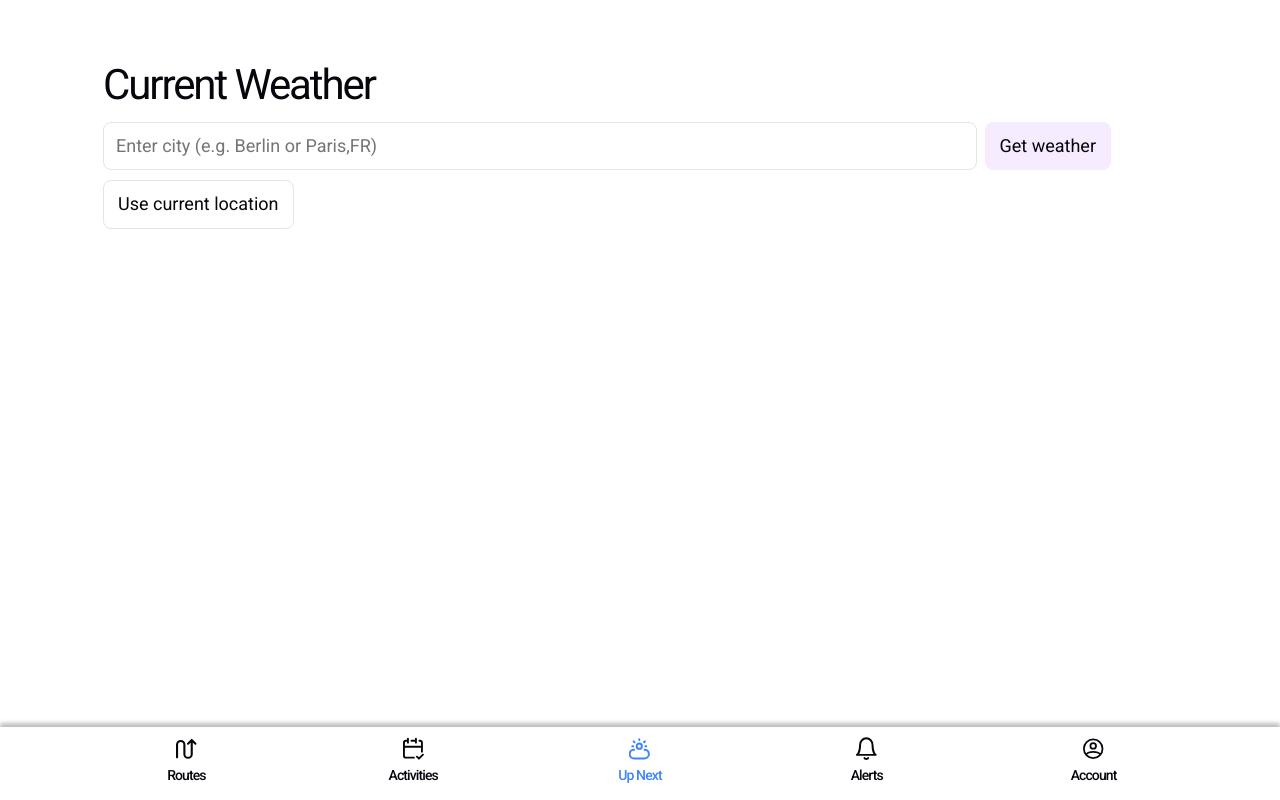
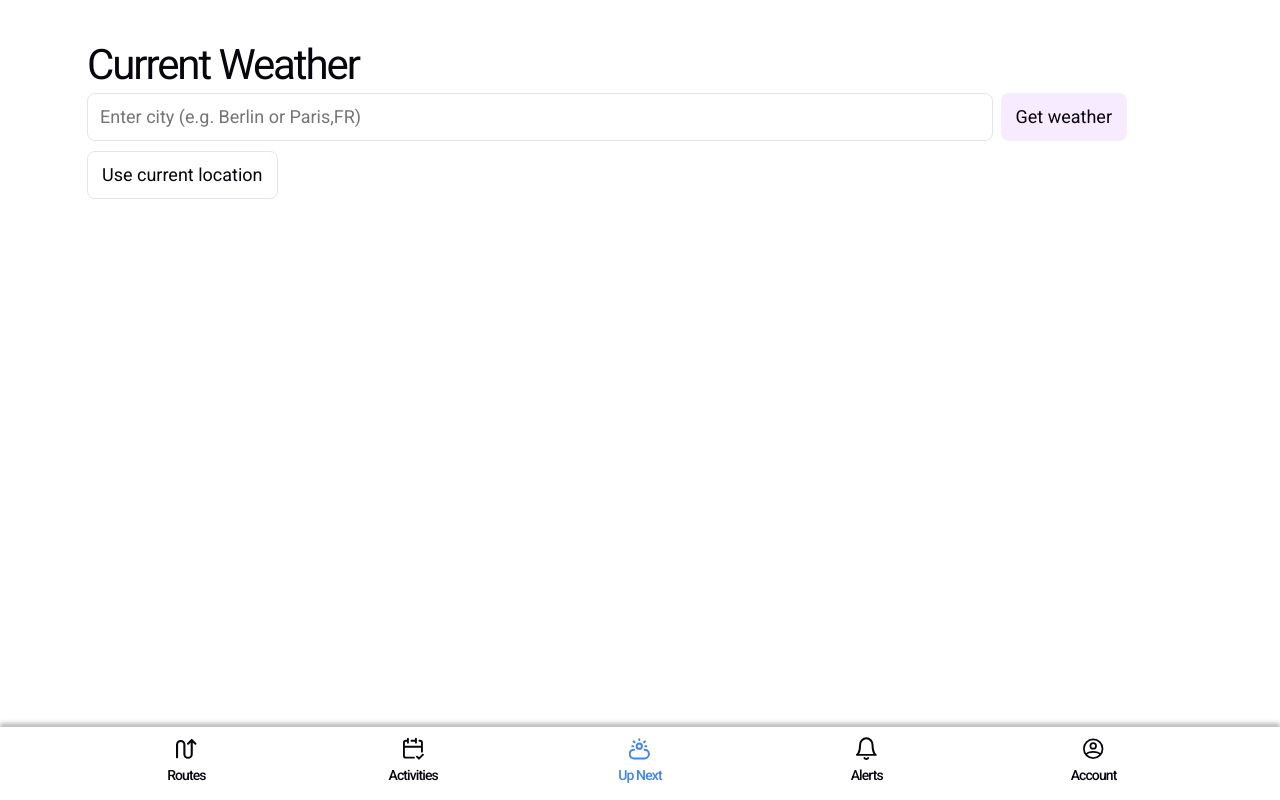
Before and after one commit to s0urcedev/gui-weather-app-trail-runners, a React (Vite) app: page / in a window 1280 px wide. Built offline with nearby package versions, Linux system fonts and the light colour scheme.

Commit message:
RoutesPage init; slight HomePage style changes to use the index.css for title and page

```diff
--- a/src/App.tsx
+++ b/src/App.tsx
@@ -1,7 +1,7 @@
 import { Route, Routes } from 'react-router-dom'
 import AboutPage from './pages/AboutPage'
 import HomePage from './pages/HomePage'
-import RoutePage from './pages/RoutePage'
+import RoutesPage from './pages/RoutesPage'
 import Tabbar from './components/Tabbar'
 import './App.css'
 
@@ -14,9 +14,9 @@ function App() {
         width: '1040px',
       }}>
         <Routes>
+          <Route path="/routes" element={<RoutesPage />} />
           <Route path="/" element={<HomePage />} />
           <Route path="/about" element={<AboutPage />} />
-          <Route path="/route" element={<RoutePage />} />
           <Route path="*" element={<h1>404</h1>} />
         </Routes>
       </div>
--- a/src/pages/HomePage.tsx
+++ b/src/pages/HomePage.tsx
@@ -60,8 +60,8 @@ export default function HomePage() {
   }
 
   return (
-    <main style={{ margin: '40px auto', padding: '0 16px', textAlign: 'left' }}>
-      <h1 style={{ marginBottom: 12, lineHeight: 1.2}}>Current Weather</h1>
+    <main style={{textAlign: 'left' }}>
+      <h1>Current Weather</h1>
 
       <form onSubmit={handleSubmit} style={{ display: 'flex', gap: 8, marginBottom: 10 }}>
         <input
--- a/src/pages/RoutePage.tsx
+++ b/src/pages/RoutesPage.tsx
@@ -1,7 +1,9 @@
 import { useState } from 'react'
 import type { ChangeEvent } from 'react'
+import { ImportGPXButton } from '../components/ImportGPXButton';
+import RouteIcon from '../components/icons/RouteIcon';
 
-function RoutePage() {
+function RoutesPage() {
   const [selectedFile, setSelectedFile] = useState<File | null>(null);
 
   const handleFileChange = (event: ChangeEvent<HTMLInputElement>) => {
@@ -23,7 +25,8 @@ function RoutePage() {
 
   return (
     <div className="App">
-      <h2>Strava Route Import</h2>
+      <h1>Trail Routes</h1>
+      <ImportGPXButton text="Import Routes" icon={<RouteIcon />} />
 
       <div className="Upload-Container">
         <input type="file" accept=".gpx" onChange={handleFileChange}/>
@@ -35,4 +38,4 @@ function RoutePage() {
   )
 }
 
-export default RoutePage
+export default RoutesPage
```
